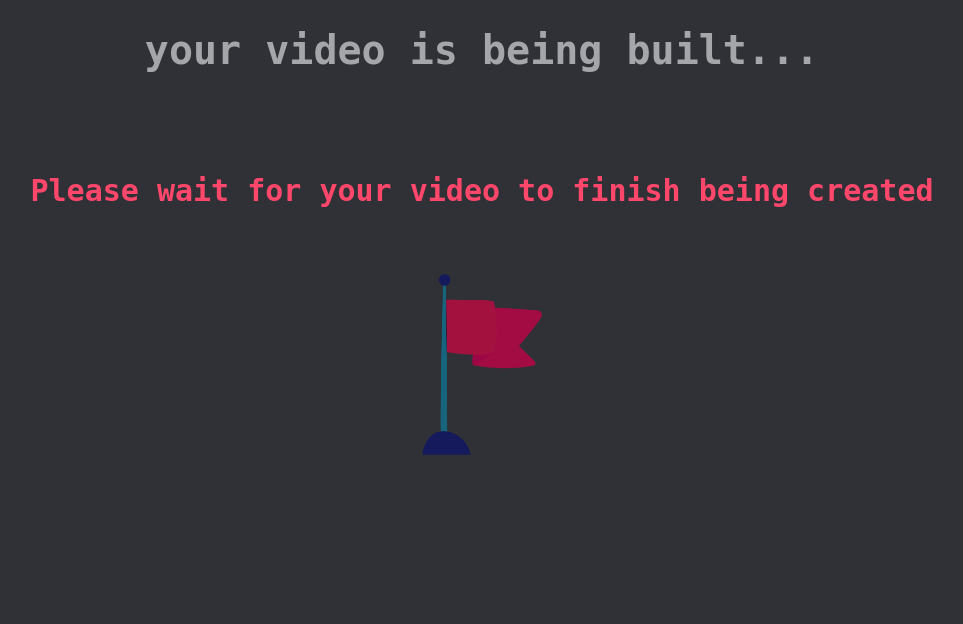
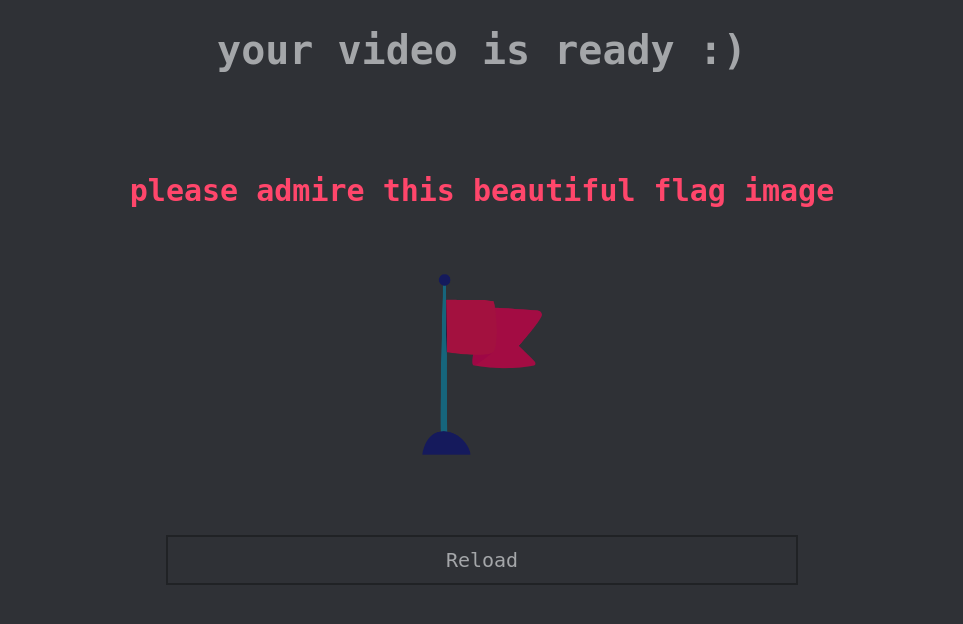
Before and after one commit to VoktexYT/FastShortVideoEditor, a Flask app: template python_code/template/end.html in a window 1280 px wide. Shown: the top 624 px of the page, without its empty margins (158-1121 px from the left). Run offline with Flask 2, Linux system fonts and the light colour scheme; the template is opened without the code that fills it, so the values that code supplies are empty.

Commit message:
VERSION BETA 2.0
(no bug)

```diff
--- a/python_code/template/end.html
+++ b/python_code/template/end.html
@@ -7,11 +7,13 @@
 </head>
 <body>
 
-    <h1 id='title'>your video is being built...</h1>
+    <h1 id='title'>your video is ready :)</h1>
 
-    <p id="errorMessage" style="text-align: center; margin-top: 100px; font-size: 30px;">Please wait for your video to finish being created</p>
+    <p id="errorMessage" style="text-align: center; margin-top: 100px; font-size: 30px;">please admire this beautiful flag image</p>
 
     <img src="{{url_for('static', filename='endLogo.png')}}" style="width: 20%; margin-left: 40%; margin-right: 40%;">
 
+    <button id="btn" onclick="location.reload()">Reload</button>
+
 </body>
 </html>
```
